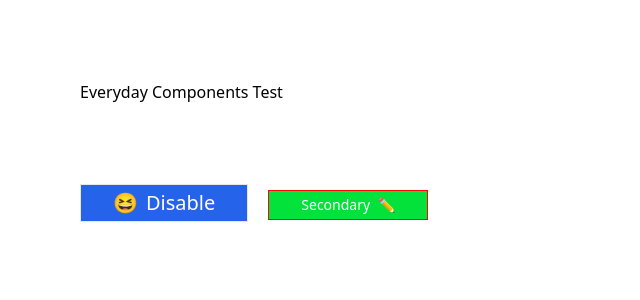
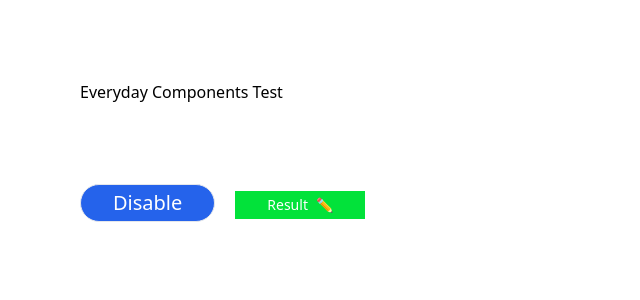
Before and after one commit to MaxCherya/everyday-components, a React (Vite) app: page / in a window 1280 px wide. Shown: the top 300 px of the page, without its empty margins (0-640 px from the left). Built offline with nearby package versions, Linux system fonts and the light colour scheme.

Commit message:
finalized GeneralButton

```diff
--- a/src/App.tsx
+++ b/src/App.tsx
@@ -10,10 +10,10 @@ const App: React.FC = () => {
         <div className='p-20'>
             <h1 className='mb-20'>Everyday Components Test</h1>
 
-            <GeneralButton variant="primary" size='xl' iconLeft='😆' throttleMs={1000} onClick={() => setDisabled(!disabled)}>Disable</GeneralButton>
+            <GeneralButton variant="primary" size='xl' throttleMs={1000} className='rounded-full' onClick={() => setDisabled(!disabled)}>Disable</GeneralButton>
 
-            <GeneralButton disabled={disabled} customPrimaryColor='#02E23A' customSecondaryColor='#F10808' variant="primary" size='sm' className='ml-5' iconRight='✏️'>
-                Secondary
+            <GeneralButton disabled={disabled} noOutlines customPrimaryColor='#02E23A' customSecondaryColor='#F10808' variant="primary" size='sm' className='ml-5' iconRight='✏️'>
+                Result
             </GeneralButton>
         </div>
     );
--- a/src/components/btns/GeneralButton/GeneralButton.tsx
+++ b/src/components/btns/GeneralButton/GeneralButton.tsx
@@ -14,6 +14,7 @@ export interface GeneralButtonProps extends React.ButtonHTMLAttributes<HTMLButto
     href?: string; // required if `as: 'a'`
     target?: string;
     ariaLabel?: string;
+    noOutlines?: boolean;
     debounceMs?: number; // in ms
     throttleMs?: number; // in ms
     customPrimaryColor?: string; // in hex
@@ -36,6 +37,7 @@ const GeneralButton: React.FC<GeneralButtonProps> = ({
     href,
     target,
     ariaLabel,
+    noOutlines = false,
     debounceMs,
     throttleMs,
     customPrimaryColor,
@@ -125,7 +127,7 @@ const GeneralButton: React.FC<GeneralButtonProps> = ({
                             ? styles[variant].second_color
                             : styles[variant].first_color,
 
-                        border: `1px solid ${isHover
+                        border: noOutlines ? '0px' : `1px solid ${isHover
                             ? styles[variant].first_backgroundColor
                             : styles[variant].second_backgroundColor
                             }`,
```
Also changed, not shown: src/components/btns/GeneralButton/README.md (added), 1 other file (tests, documents, lock files or other folders).
